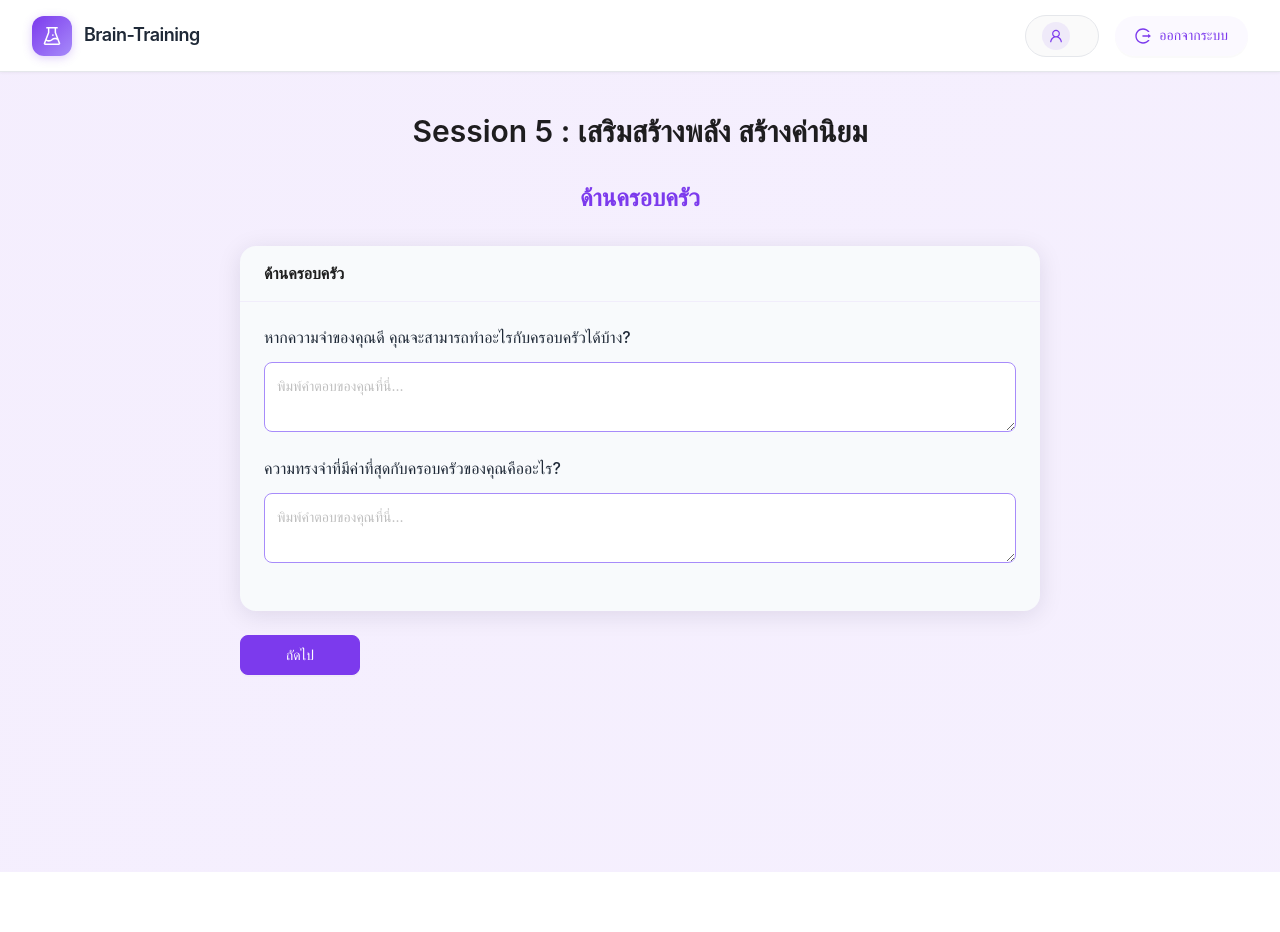
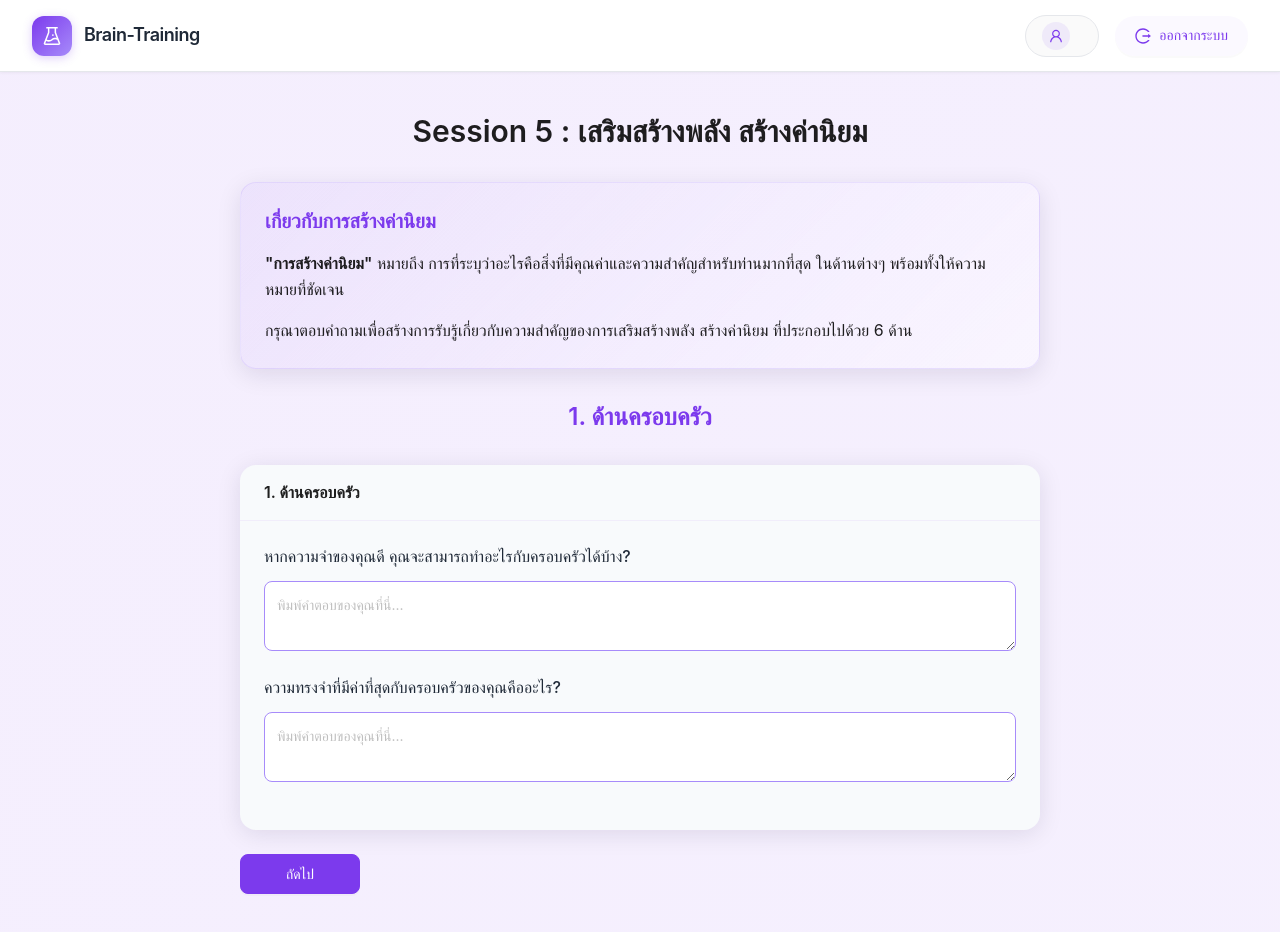
Before and after one commit to Jareansuk14/Brain-Training-Client, a React (Vite) app: page /activity-5 in a window 1280 px wide. Before the commit the page ends 872 px from the top, so only its background shows below. Built offline with nearby package versions, Linux system fonts and the light colour scheme; sample sign-in values are in the browser's storage.

Commit message:
first commit

```diff
--- a/src/pages/ActivityEight.jsx
+++ b/src/pages/ActivityEight.jsx
@@ -560,7 +560,7 @@ export default function ActivityEight() {
     try {
       setLoading(true);
       message.success("จบกิจกรรมเรียบร้อย");
-      navigate("/activity-9");
+      navigate("/game");
     } catch (error) {
       console.error("Error finishing activity:", error);
       message.error("เกิดข้อผิดพลาดในการจบกิจกรรม");
--- a/src/pages/ActivityFive.jsx
+++ b/src/pages/ActivityFive.jsx
@@ -187,10 +187,23 @@ const StyledSteps = styled(Steps)`
   }
 `;
 
+// Value Creation Explanation Card Component
+const ValueCreationExplanation = styled(Card)`
+  background: linear-gradient(135deg, ${COLORS.background}, #f9f5ff);
+  border-radius: 16px;
+  border: 1px solid ${COLORS.secondary}30;
+  margin-bottom: 32px;
+  box-shadow: 0 6px 24px ${COLORS.shadow};
+
+  .ant-card-body {
+    padding: 24px;
+  }
+`;
+
 // Steps Configuration
 const STEPS = [
   {
-    title: "ด้านครอบครัว",
+    title: "1. ด้านครอบครัว",
     category: "family",
     questions: [
       {
@@ -204,7 +217,7 @@ const STEPS = [
     ],
   },
   {
-    title: "ด้านการงาน",
+    title: "2. ด้านการงาน",
     category: "work",
     questions: [
       {
@@ -218,7 +231,7 @@ const STEPS = [
     ],
   },
   {
-    title: "ด้านสังคม",
+    title: "3. ด้านสังคม",
     category: "social",
     questions: [
       {
@@ -232,7 +245,7 @@ const STEPS = [
     ],
   },
   {
-    title: "ด้านการพักผ่อน",
+    title: "4. ด้านการพักผ่อน",
     category: "leisure",
     questions: [
       {
@@ -246,7 +259,7 @@ const STEPS = [
     ],
   },
   {
-    title: "ด้านสุขภาพ",
+    title: "5. ด้านสุขภาพ",
     category: "health",
     questions: [
       {
@@ -260,7 +273,7 @@ const STEPS = [
     ],
   },
   {
-    title: "ด้านจิตวิญญาณ",
+    title: "6. ด้านจิตวิญญาณ",
     category: "spiritual",
     questions: [
       {
@@ -483,7 +496,7 @@ export default function ActivityFive() {
     try {
       setLoading(true);
       message.success("จบกิจกรรมเรียบร้อย");
-      navigate("/activity-9");
+      navigate("/game");
     } catch (error) {
       console.error("Error finishing activity:", error);
       message.error("เกิดข้อผิดพลาดในการจบกิจกรรม");
@@ -515,8 +528,6 @@ export default function ActivityFive() {
   };
 
   // แสดงหน้าสรุป
-  // แก้ไขฟังก์ชัน renderSummary():
-
   const renderSummary = () => {
     return (
       <StyledCard
@@ -671,12 +682,32 @@ export default function ActivityFive() {
     );
   };
 
+  // คำอธิบายเกี่ยวกับการสร้างค่านิยม
+  const renderValueExplanation = () => {
+    return (
+      <ValueCreationExplanation>
+        <Title level={4} style={{ color: COLORS.primary, marginBottom: "16px" }}>
+          เกี่ยวกับการสร้างค่านิยม
+        </Title>
+        <Text style={{ fontSize: "16px", lineHeight: "1.6", display: "block", marginBottom: "16px" }}>
+          <strong>"การสร้างค่านิยม"</strong> หมายถึง การที่ระบุว่าอะไรคือสิ่งที่มีคุณค่าและความสำคัญสำหรับท่านมากที่สุด ในด้านต่างๆ พร้อมทั้งให้ความหมายที่ชัดเจน
+        </Text>
+        <Text style={{ fontSize: "16px", lineHeight: "1.6", display: "block" }}>
+          กรุณาตอบคำถามเพื่อสร้างการรับรู้เกี่ยวกับความสำคัญของการเสริมสร้างพลัง สร้างค่านิยม ที่ประกอบไปด้วย 6 ด้าน
+        </Text>
+      </ValueCreationExplanation>
+    );
+  };
+
   return (
     <PageContainer>
       <ContentContainer>
         <Title level={2} style={{ textAlign: "center", marginBottom: 32 }}>
-        Session 5 : เสริมสร้างพลัง สร้างค่านิยม
+          Session 5 : เสริมสร้างพลัง สร้างค่านิยม
         </Title>
+
+        {/* เพิ่มคำอธิบายเกี่ยวกับการสร้างค่านิยม */}
+        {renderValueExplanation()}
 
         <StyledSteps
           current={currentStep}
--- a/src/pages/ActivityFour.jsx
+++ b/src/pages/ActivityFour.jsx
@@ -924,7 +924,7 @@ export default function ActivityFour() {
               <div style={{ textAlign: "center", marginTop: "24px" }}>
                 <ActionButton
                   className="primary"
-                  onClick={() => navigate("/activity-9")}
+                  onClick={() => navigate("/game")}
                 >
                   จบกิจกรรม
                 </ActionButton>
--- a/src/pages/ActivitySeven.jsx
+++ b/src/pages/ActivitySeven.jsx
@@ -645,7 +645,7 @@ export default function ActivitySeven() {
     try {
       setLoading(true);
       message.success("จบกิจกรรมเรียบร้อย");
-      navigate("/activity-9");
+      navigate("/game");
     } catch (error) {
       console.error("Error finishing activity:", error);
       message.error("เกิดข้อผิดพลาดในการจบกิจกรรม");
--- a/src/pages/ActivitySix.jsx
+++ b/src/pages/ActivitySix.jsx
@@ -626,7 +626,7 @@ export default function ActivitySix() {
     try {
       setLoading(true);
       message.success("จบกิจกรรมเรียบร้อย");
-      navigate("/activity-9");
+      navigate("/game");
     } catch (error) {
       console.error("Error finishing activity:", error);
       message.error("เกิดข้อผิดพลาดในการจบกิจกรรม");
--- a/src/pages/ActivityThree.jsx
+++ b/src/pages/ActivityThree.jsx
@@ -910,7 +910,7 @@ export default function ActivityThree() {
             ) : (
               <ActionButton
                 className="primary"
-                onClick={() => navigate("/activity-9")}
+                onClick={() => navigate("/game")}
                 icon={<CheckOutlined />}
               >
                 จบกิจกรรม
--- a/src/pages/ActivityTwo.jsx
+++ b/src/pages/ActivityTwo.jsx
@@ -959,7 +959,7 @@ export default function ActivityTwo() {
                     alignItems: "center",
                     gap: "8px",
                   }}
-                  onClick={() => navigate("/activity-9")}
+                  onClick={() => navigate("/game")}
                   icon={<CheckOutlined />}
                 >
                   จบกิจกรรม
```
